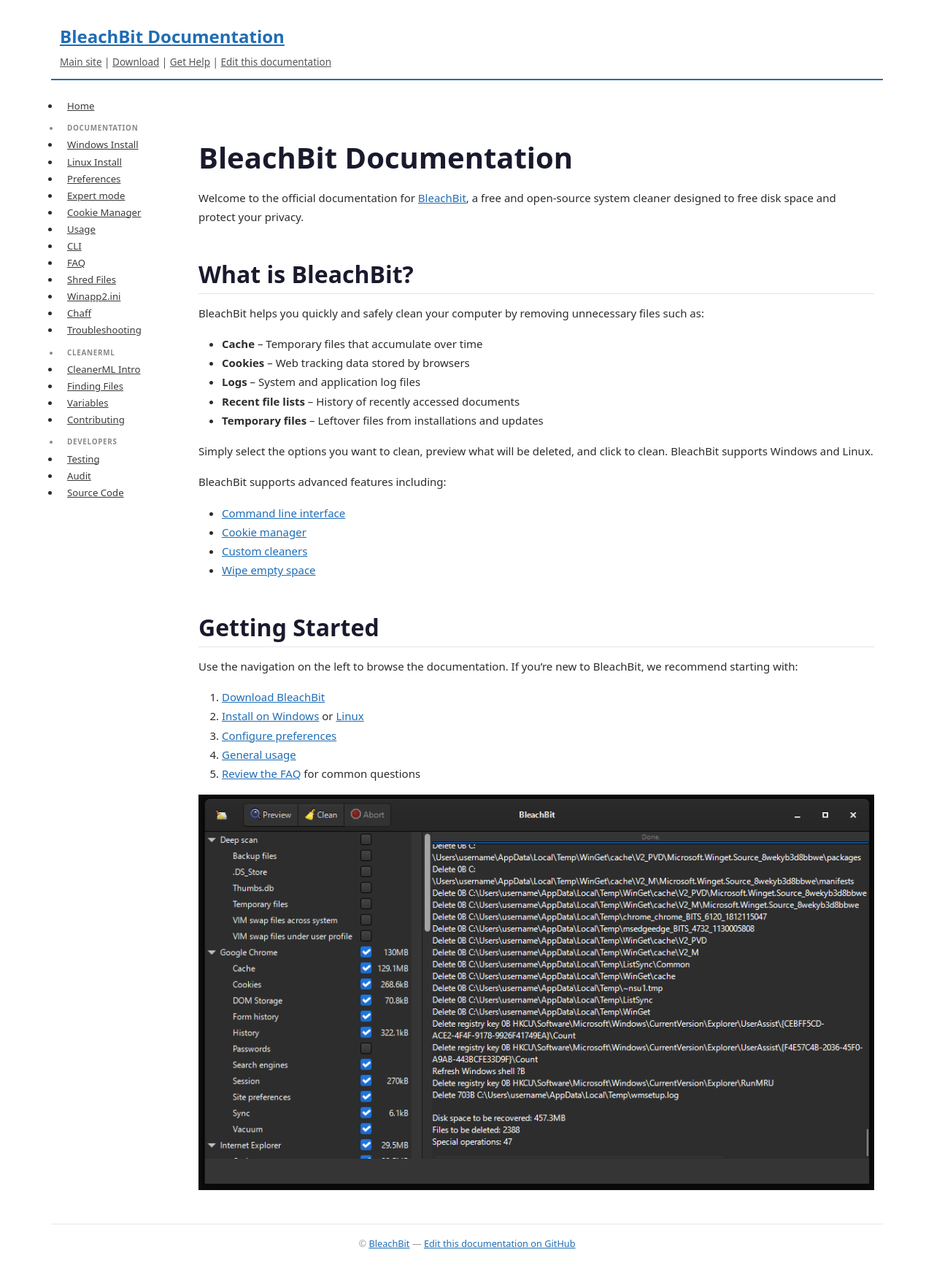
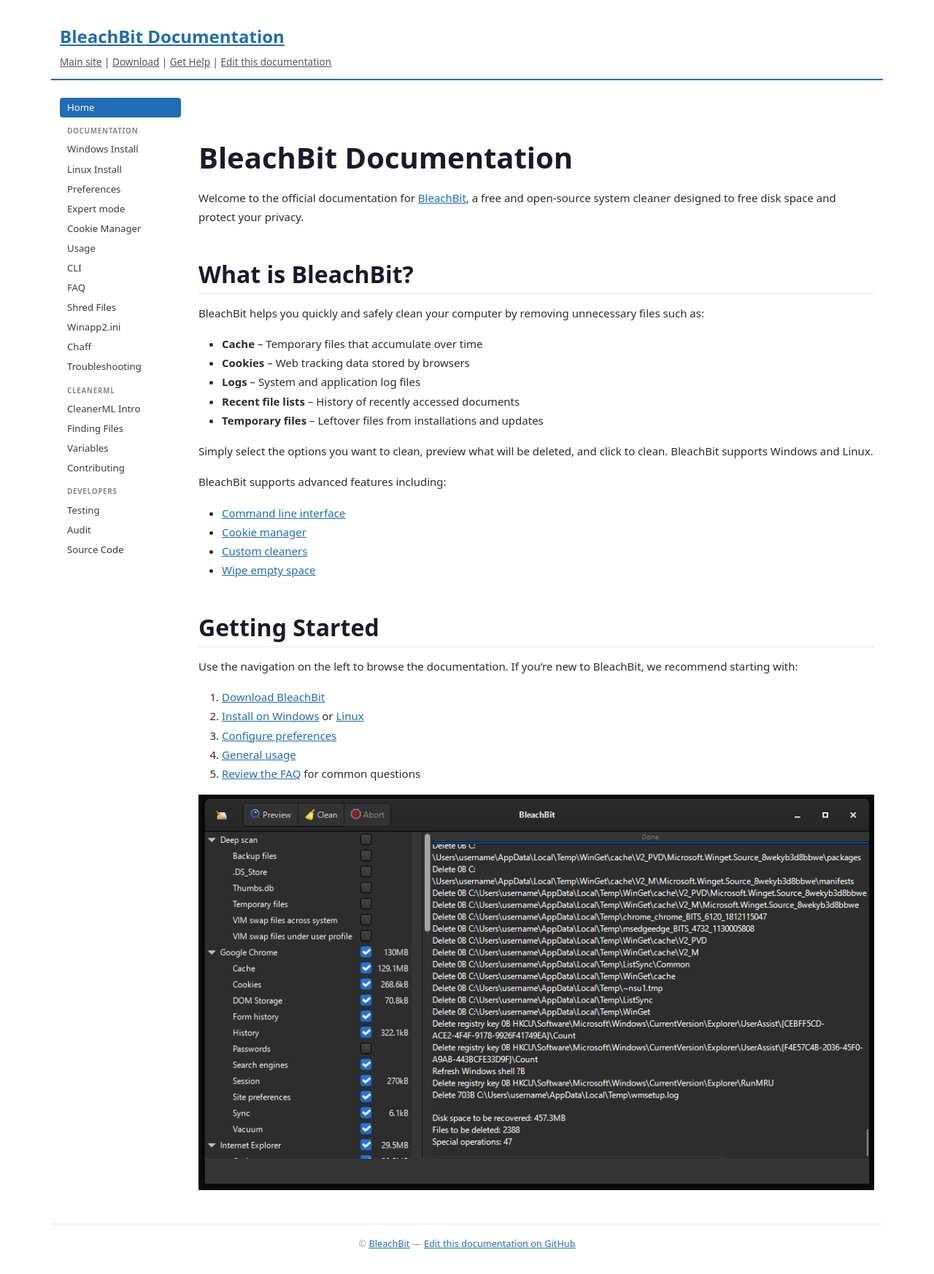
Before and after one commit to bleachbit/docs, a Jekyll site: the page built from src/index.md, in a window 1280 px wide. Shown: the whole page at 73% size. Built offline with Jekyll 4.4.1, drawn with Linux system fonts in a browser that asks for light colours.

Commit message:
Highlight the current page in the navigation
Use Bootstrap nav pills instead of the old nav-list styles.

```diff
--- a/src/_includes/navigation.html
+++ b/src/_includes/navigation.html
@@ -1,18 +1,18 @@
-<ul class="nav-list">
-    <li><a href="{{ '/' | relative_url }}">Home</a></li>
+<ul class="nav nav-pills flex-column">
+    <li class="nav-item">
+        <a {% if page.url == "/" %}class="nav-link active" aria-current="page"{% else %}class="nav-link"{% endif %} href="{{ '/' | relative_url }}">Home</a>
+    </li>
     {%- for section in site.sections %}
-        {%- assign attr = section[0] %}
+        {%- assign category = section[0] %}
         {%- assign label = section[1] %}
-        {%- assign pages = site.docs | where: 'category', attr | sort: 'order' %}
-        {%- if pages.size > 0 %}
-            <li class="nav-header">{{ label }}</li>
-            {%- for page in pages %}
-                <li><a href="{{ page.url | relative_url }}">{{ page.nav_title | default: page.title }}</a></li>
+        {%- assign docs = site.docs | where: 'category', category | sort: 'order' %}
+        {%- if docs.size > 0 %}
+            <li class="nav-header text-uppercase fw-bold">{{ label }}</li>
+            {%- for doc in docs %}
+                <li class="nav-item">
+                    <a {% if doc.url == page.url %}class="nav-link active" aria-current="page"{% else %}class="nav-link"{% endif %} href="{{ doc.url | relative_url }}">{{ doc.nav_title | default: doc.title }}</a>
+                </li>
             {%- endfor %}
         {%- endif %}
     {%- endfor %}
-    {%- comment %}
-    List additional links here. It is recommended to add a divider
-    e.g. <li class="divider"></li> first to break up the content.
-    {%- endcomment %}
 </ul>
--- a/src/_sass/_base.scss
+++ b/src/_sass/_base.scss
@@ -58,33 +58,22 @@
 #navigation {
     font-size: 0.88em;
 
-    .nav-list {
-        padding: 0;
+    .nav {
+        --bs-nav-link-padding-x: 10px;
+        --bs-nav-link-padding-y: 2px;
+        --bs-nav-link-color: #3a3a3a;
+        --bs-nav-link-hover-color: var(--bs-link-color);
+        --bs-nav-pills-border-radius: 4px;
+        --bs-nav-pills-link-active-bg: var(--bs-link-color);
+    }
 
-        > li > a {
-            padding: 5px 10px;
-            border-radius: 4px;
-            color: #3a3a3a;
-            transition: background-color 0.15s ease, color 0.15s ease;
-
-            &:hover {
-                background-color: #e4eef9;
-                color: var(--bs-link-color);
-                text-decoration: none;
-            }
-        }
-
-        > li.active > a {
-            background-color: var(--bs-link-color);
-            color: #fff;
-        }
+    .nav-link:hover:not(.active) {
+        background-color: #e4eef9;
     }
 
     .nav-header {
         padding: 10px 10px 3px;
         font-size: 0.75em;
-        font-weight: 700;
-        text-transform: uppercase;
         letter-spacing: 0.07em;
         color: #888;
     }
```
